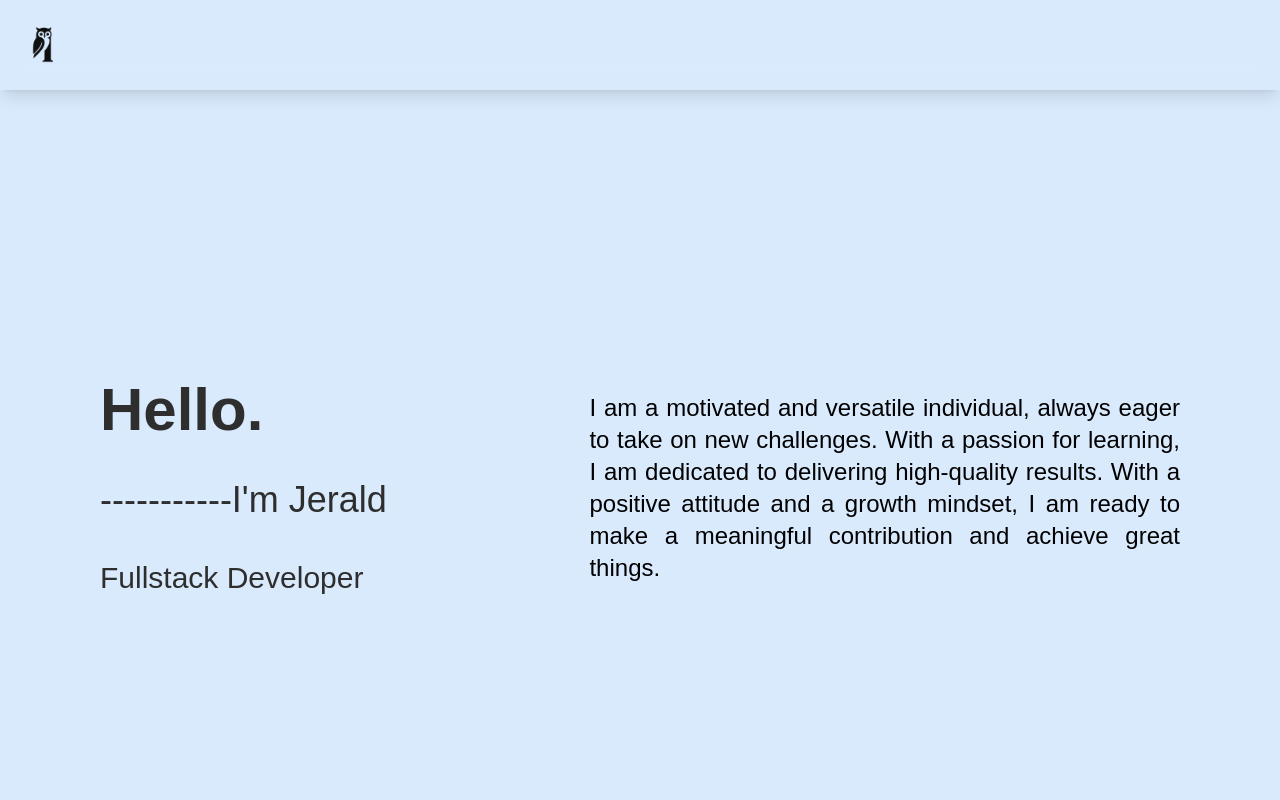
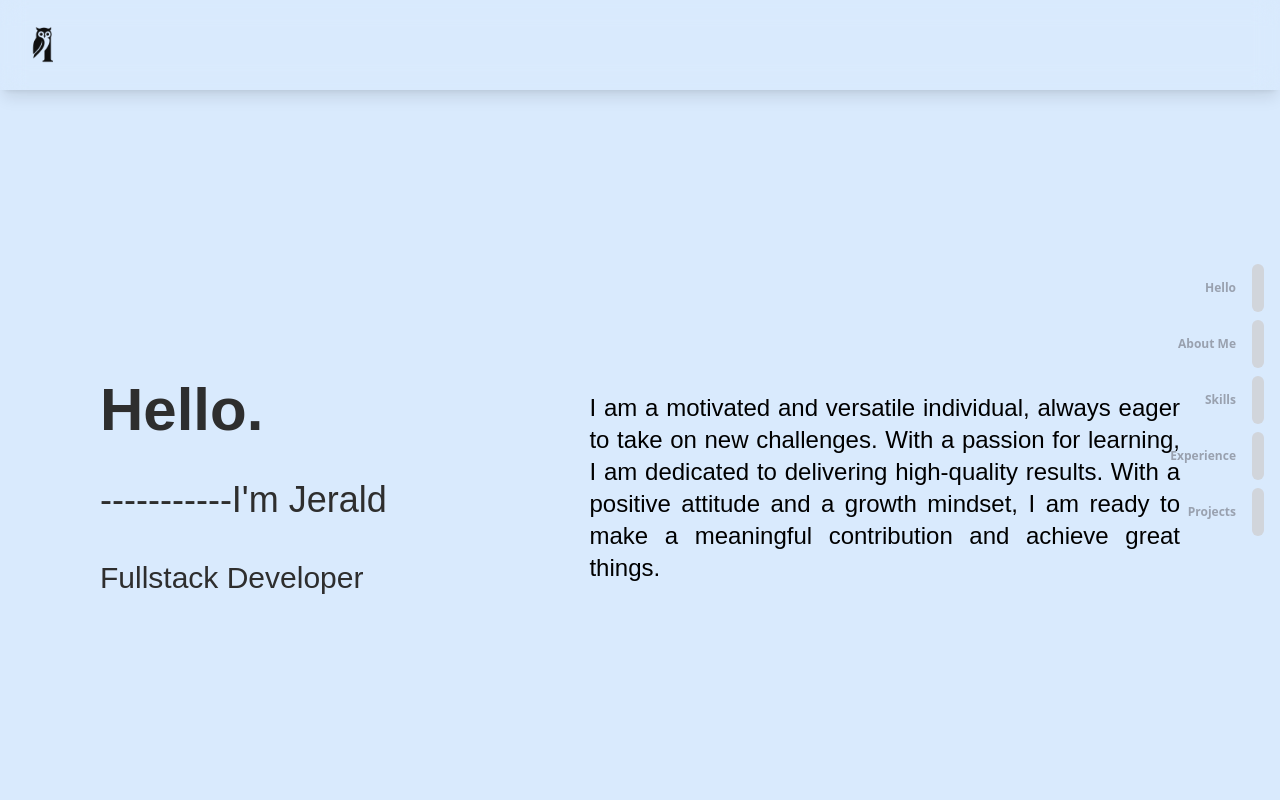
Before and after one commit to Lolillya/new-portfolio, a React (Vite) app: page / in a window 1280 px wide. Shown: the top 800 px of the page. Built offline with nearby package versions, Linux system fonts and the light colour scheme.

Commit message:
added a sidescroll button

```diff
--- a/src/App.tsx
+++ b/src/App.tsx
@@ -11,6 +11,7 @@ import { useEffect } from "react";
 import gsap from "gsap";
 import { ScrollTrigger } from "gsap/ScrollTrigger";
 import { ScrollSmoother } from "gsap/ScrollSmoother";
+import { Sidescroll } from "./components/sidescroll";
 gsap.registerPlugin(ScrollTrigger, ScrollSmoother);
 
 function App() {
@@ -30,8 +31,9 @@ function App() {
     <>
       <Header />
       <div id="smooth-wrapper">
+        <Sidescroll />
         <main id="smooth-content" className="wrapper">
-          <img src={heroBg} alt="hero" className="absolute inset-0 w-screen h-screen object-cover -z-10" />
+          {/* <img src={heroBg} alt="hero" className="absolute inset-0 w-screen h-screen object-cover -z-10" /> */}
           <div className="absolute inset-0 h-screen -z-10 pointer-events-none hero-gradient" />
           {/* Background fade overlay */}
           <div className="absolute inset-x-0 top-[40vh] bottom-0 z-10 pointer-events-none bg-gradient-to-b from-transparent to-[var(--base-white)]" />
--- a/src/components/about-me.tsx
+++ b/src/components/about-me.tsx
@@ -3,7 +3,7 @@
 export const AboutMe = () => {
   return (
     <>
-      <section>
+      <section id="section-1">
         <div className="flex w-full items-center">
 
           <div className="w-full">
--- a/src/components/experience.tsx
+++ b/src/components/experience.tsx
@@ -14,7 +14,7 @@ export const Experience = () => {
   const experience = experienceData.experience;
   return (
     <>
-      <section className="flex flex-col">
+      <section id="section-3" className="flex flex-col">
         <div className="flex justify-center border-b border-border py-5">
           <span className="text-6xl">Experience</span>
         </div>
--- a/src/components/hero.tsx
+++ b/src/components/hero.tsx
@@ -3,7 +3,7 @@ import { Button } from "./ui/button";
 export const Hero = () => {
   return (
     <>
-      <section className="mt-50">
+      <section id="section-0" className="mt-50">
         <div className="flex gap-3 ">
           <div className="flex flex-col div-wrapper w-3/4 text-6xl gap-10">
             <span>Hello.</span>
--- a/src/components/projects.tsx
+++ b/src/components/projects.tsx
@@ -17,7 +17,7 @@ export const Projects = () => {
   };
   return (
     <>
-      <section>
+      <section id="section-4">
         <div className="w-full flex justify-center border-b border-border py-5">
           <span className="text-6xl">Projects</span>
         </div>
--- /dev/null
+++ b/src/components/sidescroll.tsx
@@ -0,0 +1,73 @@
+import { useEffect, useState, useRef, useLayoutEffect } from "react";
+import gsap from "gsap";
+
+const labels = ["Hello", "About Me", "Skills", "Experience", "Projects"];
+
+export const Sidescroll = () => {
+  const [activeIndex, setActiveIndex] = useState(0);
+  const numSections = 5;
+  const barRefs = useRef<(HTMLDivElement | null)[]>([]);
+
+  useEffect(() => {
+    const handleScroll = () => {
+      const scrollY = window.scrollY;
+      const docHeight = document.documentElement.scrollHeight - window.innerHeight;
+      const sectionHeight = docHeight / (numSections - 1);
+      const index = Math.min(
+        numSections - 1,
+        Math.floor(scrollY / sectionHeight)
+      );
+      setActiveIndex(index);
+    };
+    window.addEventListener("scroll", handleScroll);
+    return () => window.removeEventListener("scroll", handleScroll);
+  }, []);
+
+  useLayoutEffect(() => {
+    barRefs.current.forEach((bar, i) => {
+      if (!bar) return;
+      gsap.to(bar, {
+        backgroundColor: i <= activeIndex ? "#000" : "#d1d5db", // black or gray-300
+        duration: 0.4,
+        overwrite: "auto",
+      });
+    });
+  }, [activeIndex]);
+
+  const handleBarClick = (i: number) => {
+    // @ts-ignore
+    const smoother = gsap.core.globals().ScrollSmoother?.get();
+    if (i === 0) {
+      if (smoother) {
+        smoother.scrollTo(0, true);
+      } else {
+        window.scrollTo({ top: 0, behavior: "smooth" });
+      }
+    } else {
+      const section = document.getElementById(`section-${i}`);
+      if (section) {
+        if (smoother) {
+          smoother.scrollTo(section, true);
+        } else {
+          section.scrollIntoView({ behavior: "smooth" });
+        }
+      }
+    }
+  };
+
+  return (
+    <div className="fixed right-4 top-1/2 -translate-y-1/2 flex flex-col gap-2 z-50">
+      {labels.map((label, i) => (
+        <div key={i} className="flex items-center justify-end gap-2">
+          <span className={`text-xs pr-2 select-none transition-colors duration-300 ${i === activeIndex ? "text-black font-semibold" : "text-gray-400"}`}>{label}</span>
+          <div
+            ref={el => { barRefs.current[i] = el; }}
+            className={"w-3 h-12 rounded-full cursor-pointer"}
+            style={{ backgroundColor: i === 0 ? "#000" : "#d1d5db" }}
+            onClick={() => handleBarClick(i)}
+          />
+        </div>
+      ))}
+    </div>
+  );
+};
--- a/src/components/skills.tsx
+++ b/src/components/skills.tsx
@@ -1,7 +1,7 @@
 export const Skills = () => {
   return (
     <>
-      <section className="py-20">
+      <section id="section-2" className="py-20">
         <div className="flex flex-col gap-5 w-full">
           <div className="text-center mb-16 border-b border-border pb-5">
             <h2 className="text-6xl font-bold text-text-heading mb-4">Skills & Stack</h2>
--- a/src/index.css
+++ b/src/index.css
@@ -50,6 +50,6 @@
     @apply p-5 rounded-md;
   }
   .hero-gradient {
-    background: linear-gradient(180deg, rgba(248, 250, 252, 0.2) 0%, rgba(217, 234, 253, 1) 90%);
+    background: linear-gradient(180deg, rgba(248, 250, 252, 1) 50%, rgba(217, 234, 253, 1) 100%);
   }
 }
```
